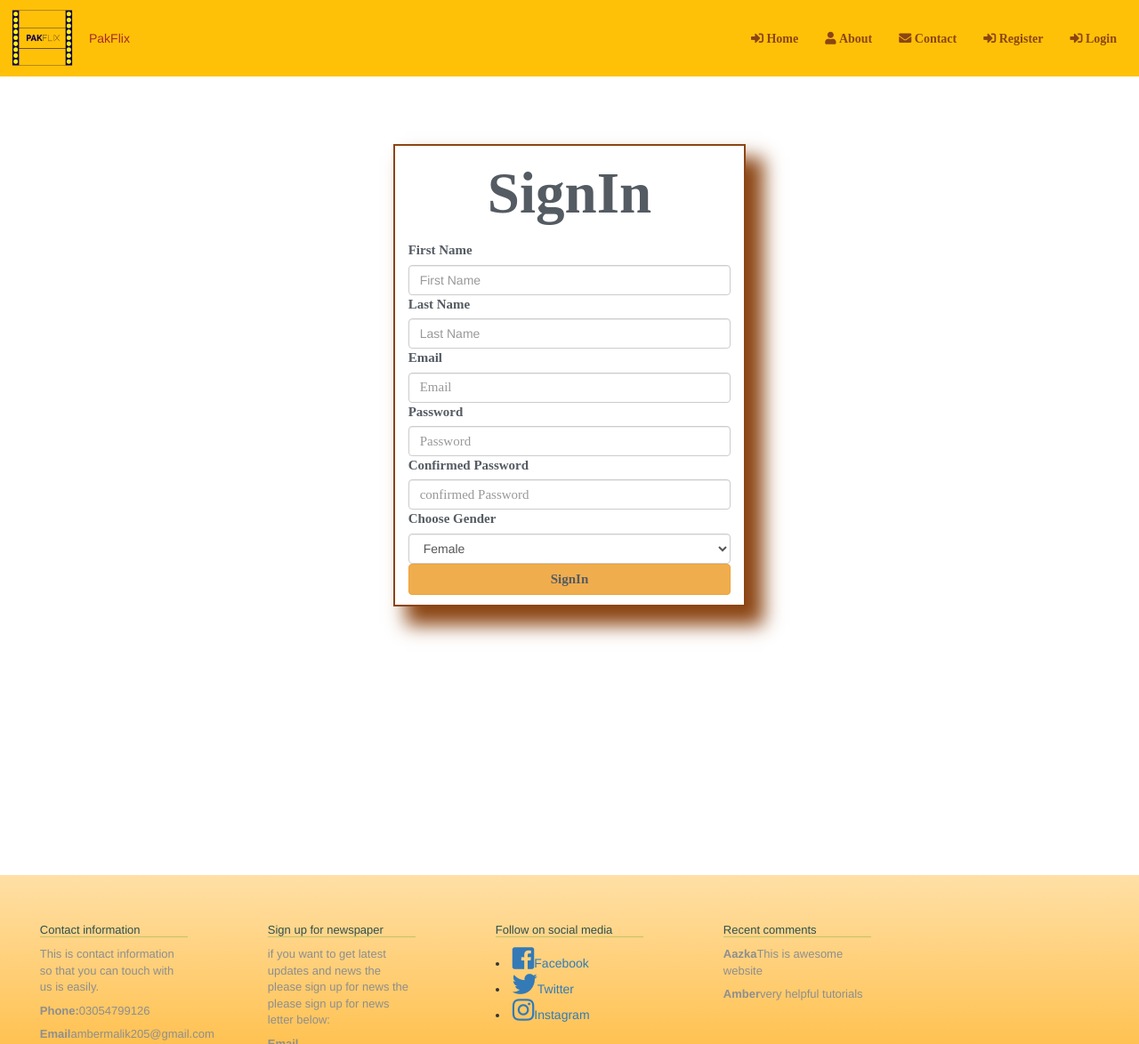
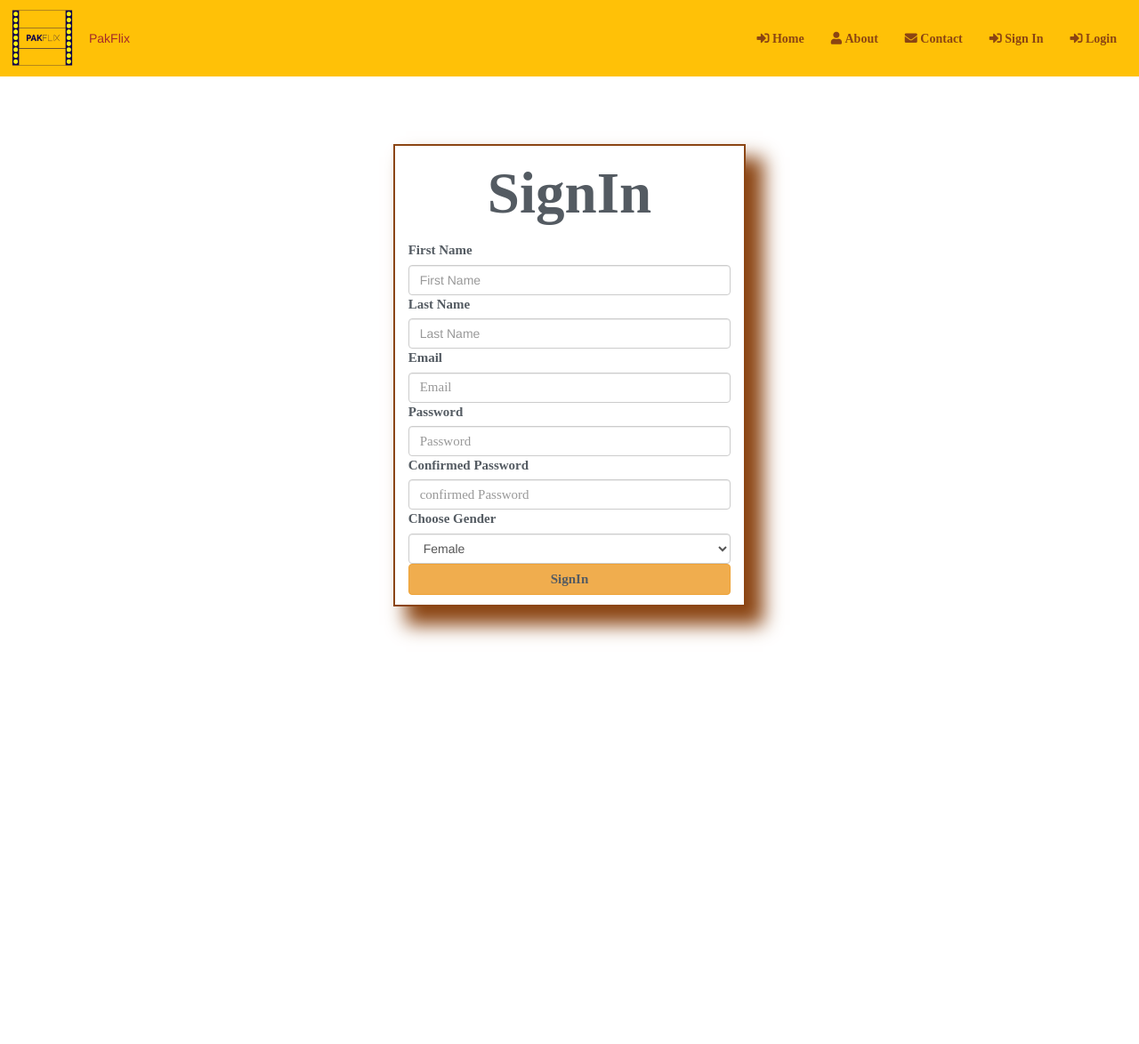
Before and after one commit to Aazka/Pakflix, a PHP site: page /registration.php in a window 1280 px wide. Shown: the whole page at 89% size. Run offline with PHP 8.4, Linux system fonts and the light colour scheme; some libraries are stand-ins or nearby versions.

Commit message:
Registration

```diff
--- a/Footer.php
+++ b/Footer.php
@@ -1,35 +1,32 @@
-<div id="footer">
-    <div class="footer">
-        <div class="widget-footer">
-            <div class="wrap-container">
-                <div class="widgets">
-                    <h4>Contact information</h4>
-                    <p> This is contact information so that you can touch with us is easily.</p>
-                    <p><strong>Phone:</strong>03054799126</p>
-                    <p><strong>Email</strong>ambermalik205@gmail.com</p>
-                </div>
-                <div class="widgets">
-                    <h4>Sign up for newspaper</h4>
-                    <p> if you want to get latest updates and news the please sign up for news the please sign up for news letter below:</p>
-                    <p><strong>Email</strong></p>
-                    <input type="text" class="subscribe-text"><br>
-                    <input type="text" value="Subscribe" class="subscribe-btn">
-                </div>
-                <div class="widgets">
-                    <h4>Follow on social media</h4>
-                    <li><a href="https://www.facebook.com"><span class="fab fa-facebook-square fa-2x "></span>Facebook</a></li>
-                    <li><a href="https://www.twitter.com"><span class="fab fa-twitter fa-2x"></span>Twitter</a></li>
-                    <li> <a href="https://www.instagram.com"><span class="fab fa-instagram fa-2x"></span>Instagram</a></li>
-                </div>
-                <div class="widgets">
-                    <h4>Recent comments</h4>
-                    <p><strong>Aazka</strong>This is awesome website</p>
-                    <p><strong>Amber</strong>very helpful tutorials</p>
-                </div>
+<div id="header">
+    <header class="header">
+        <!--  NavBar Area -->
+        <nav class="navbar navbar-expand-md navbar-dark bg-warning navbar-fixed-top websiteheader"  >
+            <div>
+                <img src="image/pakflix1.png" alt="logo" style="width: 75px;height:75px">
             </div>
-        </div>
-        <div class="main-footer">
-            <p>copyright &copy; 2018</p>
-        </div>
-    </div>
+            <span class=" navbar-text navbar-left d-inline websiteheader2 ">
+          <a class="websitename" href="Index.html" style="color: brown"> PakFlix </a>
+        </span>
+            <button class="navbar-toggler navbar-right navbarbutton" type="button" data-toggle="collapse" data-target="#collapse_target" >
+                <span class="sr-only">Togggle navigation</span>
+                <div  class="fa fa-align-justify fa-2x nav navbar-right navigationicon"></div>
+            </button>
+            <div class=" collapse navbar-collapse" id="collapse_target">
+                <ul class= "nav navbar-nav navbar-right navbarcolumn" >
+
+                    <li ><a href="index.php" class="fa fa-sign-in-alt" > Home</a></li>
+                    <li></i> <a href="about.php" class="fa fa-user"> About</a></li>
+                    <li><a href="contact.php" class="fa fa-envelope"> Contact</a></li>
+                    <li><a href="registration.php" class="fa fa-sign-in-alt" > Sign In</a></li>
+                    <li >
+                        <a href="login.php" class="fa fa-sign-in-alt" style="padding-right: 30px" > Login</a>
+                    </li>
+
+
+                </ul>
+            </div>
+
+        </nav>
+    </header>
 </div>
--- a/registration.php
+++ b/registration.php
@@ -1,6 +1,6 @@
 <?php
 require "Header.php";
-require "database/db_connection.php";
+require "db_connection.php";
 //require "Footer.php";
 if(isset($_POST['sign_up'])){
     print_r($_POST);
```
Also changed, not shown: about.php (+3 -68 lines).
